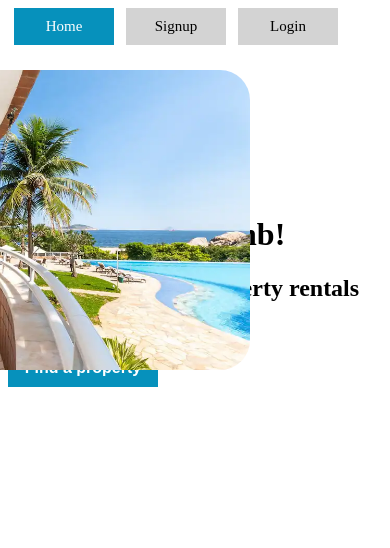
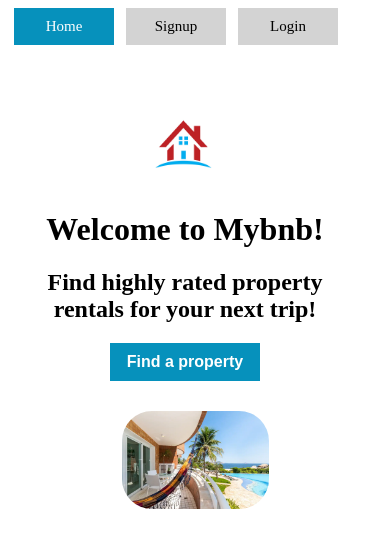
Before and after one commit to anna-cole/mybnb, a React (Create React App) app in the folder client/: page / in a window 390 px wide. Shown: the top 548 px of the page. Built offline with nearby package versions, Linux system fonts and the light colour scheme; no server answers; what google-maps-react would draw is missing.

Commit message:
improved responsiveness

```diff
--- a/client/src/components/Home.js
+++ b/client/src/components/Home.js
@@ -4,15 +4,17 @@ const Home = () => {
 
   return (
     <div className="app">
-      <header>
-        <img className="logo" src="/logo_house.png" alt="logo" width="100" height="80"/>
+      <div className="home-container">
+        <div className="home-info">
+          <img className="logo" src="/logo_house.png" alt="logo" width="100" height="80"/>
+          <h1>Welcome to Mybnb!</h1>
+          <h2>Find highly rated property rentals for your next trip!</h2>
+          <Link to="/login">
+            <button type="submit" className="submit-button">Find a property</button>
+          </Link>
+        </div>
         <img className="background-image" src="/camboinhas.png" alt="camboinhas" width="500" height="300"/>
-      </header>
-      <h1>Welcome to Mybnb!</h1>
-      <h2>Find highly rated property rentals for your next trip!</h2>
-      <Link to="/login">
-        <button type="submit" className="submit-button">Find a property</button>
-      </Link>
+      </div>
     </div>
   )
 }
--- a/client/src/index.css
+++ b/client/src/index.css
@@ -10,12 +10,23 @@
   max-width: 1200px;
 }
 
+.home-container {
+  display: flex;
+  justify-content: space-between; /* Ensures spacing between the info and image */
+  align-items: center; /* Aligns the content vertically */
+  padding: 20px 40px; /* Padding for aesthetics */
+}
+
 .background-image {
   border-radius: 30px;
-  float: right;
-  position: absolute;
-  top: 70px;
-  right: 140px
+  max-width: 50%;
+  height: auto; /* Ensures the image scales properly */
+  object-fit: cover; /* Ensures the image covers its container without stretching */
+}
+
+.home-info {
+  flex: 1; /* Ensures the info takes up the remaining space */
+  padding-right: 20px; /* Spacing between the text and the image */
 }
 
 #header {
@@ -246,3 +257,30 @@ button:hover {
   position: relative;
   top: -10px;
 }
+
+@media screen and (max-width: 920px) {
+  .home-container {
+    flex-direction: column;
+    align-items: center;
+    text-align: center;
+  }
+
+  .background-image {
+    width: 80%;
+    margin-right: 0;
+    margin-top: 20px;
+  }
+
+  .logo {
+    width: 20%;
+    height: 20%;
+    margin-right: 0;
+  }
+
+  .home-info {
+    width: 100%;
+  }
+
+
+
+}
```
